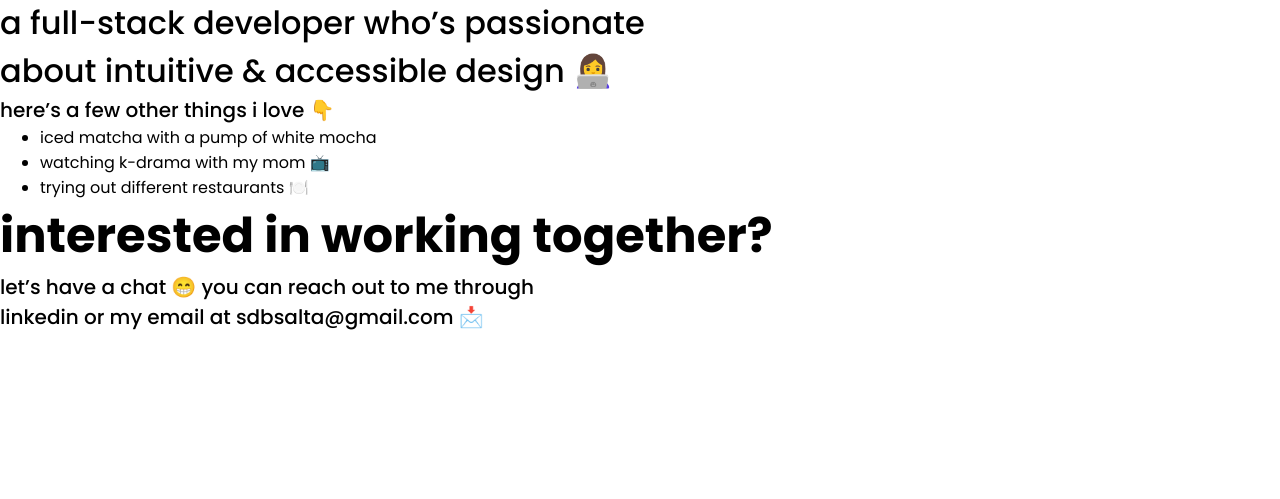
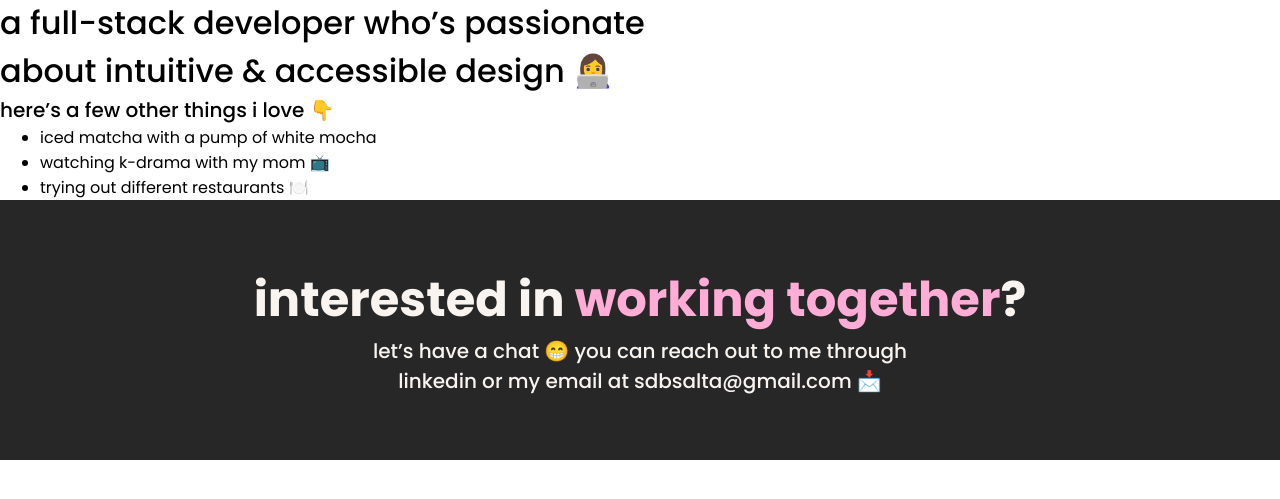
Before and after one commit to sdbsalta/portfolio, a Django app: page /about/ in a window 1280 px wide. Shown: the part 138-637 px from the top of the page. Run offline with Django 5.2, Linux system fonts and the light colour scheme.

Commit message:
changed font color for working together

```diff
--- a/portfolio/templates/about.html
+++ b/portfolio/templates/about.html
@@ -1,6 +1,29 @@
 {% extends "base.html" %}
 
 {% block title %}About{% endblock %}
+
+{% block styles %}
+    <style>
+       .about .section-2 {
+            display: flex;
+            justify-content: center;
+            align-items: center;
+            text-align: center;
+            flex-direction: column;
+
+            padding-left: 10rem;
+            padding-right: 10rem;
+
+            padding-top: 4rem;
+            padding-bottom: 4rem;
+
+            color: var(--cream);
+            background: var(--black);
+       }
+
+    </style>
+{% endblock%}
+
 
 {% block content %}
 <div class="about">
@@ -19,7 +42,7 @@
         </div>
     </div>
     <div class="section-2">
-        <h1>interested in working together?</h1>
+        <h1>Interested in <span style="color: var(--pink);">working together</span>?</h1>
         <p>let’s have a chat 😁 you can reach out to me through<br>linkedin or my email at sdbsalta@gmail.com 📩</p>
     </div>
 {% endblock %}
```
